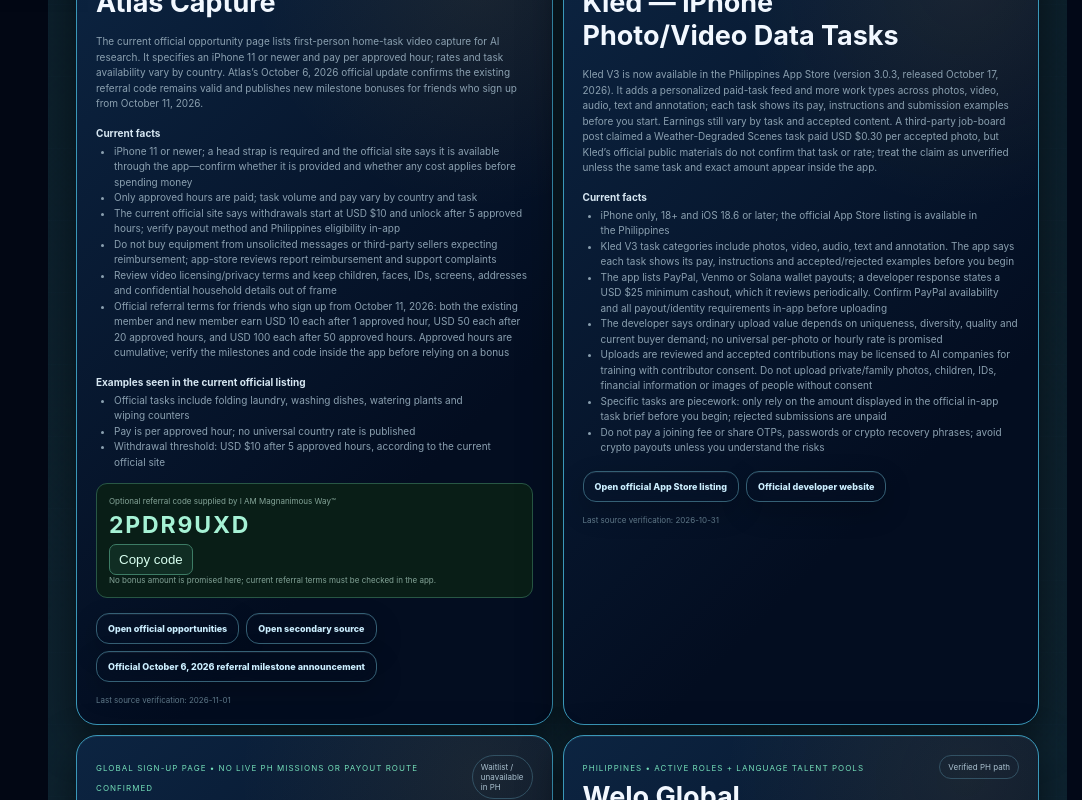
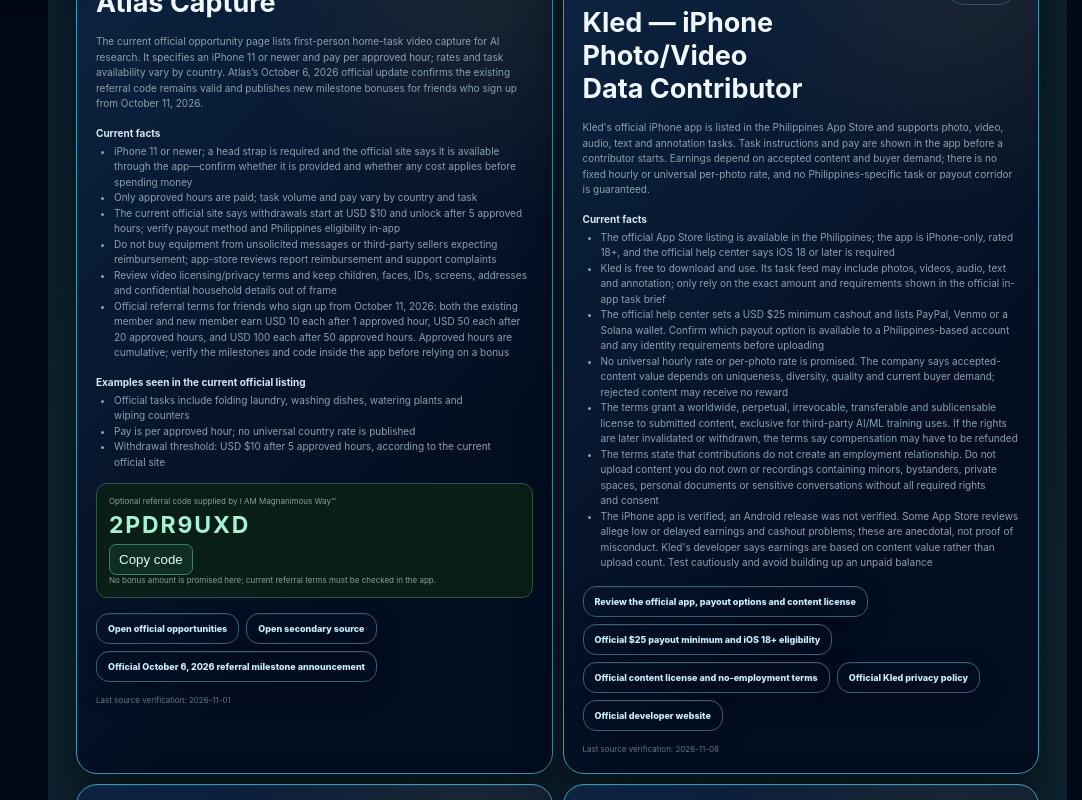
Before and after one commit to IAMGodmatters/IAMMagnanimousway.js, a Next.js app in the folder frontend/: page /opportunity-vault in a window 1280 px wide. Shown: the part 860-1660 px from the top of the page, without its empty margins (198-1280 px from the left). Built offline with nearby package versions, Linux system fonts and the light colour scheme; no server answers.

Commit message:
Update Opportunity Vault with AV Data and Kled terms
Add verified AV Data contributor entry and refresh Kled's official eligibility, payout, rights and privacy details. Preserve existing Vault records and filters.

```diff
--- a/frontend/app/opportunity-vault/page.tsx
+++ b/frontend/app/opportunity-vault/page.tsx
@@ -21,14 +21,31 @@ const opportunities:Opportunity[]=[
   verified:'2026-11-01'
  },
  {
-  id:'kled-iphone-data-tasks',name:'Kled — iPhone Photo/Video Data Tasks',status:'location-check',badge:'IPHONE ONLY • CONFIRM LIVE PH TASKS',
-  summary:'Kled V3 is now available in the Philippines App Store (version 3.0.3, released October 17, 2026). It adds a personalized paid-task feed and more work types across photos, video, audio, text and annotation; each task shows its pay, instructions and submission examples before you start. Earnings still vary by task and accepted content. A third-party job-board post claimed a Weather-Degraded Scenes task paid USD $0.30 per accepted photo, but Kled’s official public materials do not confirm that task or rate; treat the claim as unverified unless the same task and exact amount appear inside the app.',
-  requirements:['iPhone only, 18+ and iOS 18.6 or later; the official App Store listing is available in the Philippines','Kled V3 task categories include photos, video, audio, text and annotation. The app says each task shows its pay, instructions and accepted/rejected examples before you begin','The app lists PayPal, Venmo or Solana wallet payouts; a developer response states a USD $25 minimum cashout, which it reviews periodically. Confirm PayPal availability and all payout/identity requirements in-app before uploading','The developer says ordinary upload value depends on uniqueness, diversity, quality and current buyer demand; no universal per-photo or hourly rate is promised','Uploads are reviewed and accepted contributions may be licensed to AI companies for training with contributor consent. Do not upload private/family photos, children, IDs, financial information or images of people without consent','Specific tasks are piecework: only rely on the amount displayed in the official in-app task brief before you begin; rejected submissions are unpaid','Do not pay a joining fee or share OTPs, passwords or crypto recovery phrases; avoid crypto payouts unless you understand the risks'],
+  id:'kled-iphone-data-tasks',
+  name:'Kled — iPhone Photo/Video Data Contributor',
+  status:'location-check',
+  badge:'PH APP STORE • IPHONE / IOS 18+ • $25 MINIMUM • PAYOUT COUNTRY CHECK',
+  summary:"Kled's official iPhone app is listed in the Philippines App Store and supports photo, video, audio, text and annotation tasks. Task instructions and pay are shown in the app before a contributor starts. Earnings depend on accepted content and buyer demand; there is no fixed hourly or universal per-photo rate, and no Philippines-specific task or payout corridor is guaranteed.",
+  requirements:[
+   "The official App Store listing is available in the Philippines; the app is iPhone-only, rated 18+, and the official help center says iOS 18 or later is required",
+   "Kled is free to download and use. Its task feed may include photos, videos, audio, text and annotation; only rely on the exact amount and requirements shown in the official in-app task brief",
+   "The official help center sets a USD $25 minimum cashout and lists PayPal, Venmo or a Solana wallet. Confirm which payout option is available to a Philippines-based account and any identity requirements before uploading",
+   "No universal hourly rate or per-photo rate is promised. The company says accepted-content value depends on uniqueness, diversity, quality and current buyer demand; rejected content may receive no reward",
+   "The terms grant a worldwide, perpetual, irrevocable, transferable and sublicensable license to submitted content, exclusive for third-party AI/ML training uses. If the rights are later invalidated or withdrawn, the terms say compensation may have to be refunded",
+   "The terms state that contributions do not create an employment relationship. Do not upload content you do not own or recordings containing minors, bystanders, private spaces, personal documents or sensitive conversations without all required rights and consent",
+   "The iPhone app is verified; an Android release was not verified. Some App Store reviews allege low or delayed earnings and cashout problems; these are anecdotal, not proof of misconduct. Kled's developer says earnings are based on content value rather than upload count. Test cautiously and avoid building up an unpaid balance"
+  ],
   official:'https://apps.apple.com/ph/app/kled/id6752585718',
-  secondary:'https://kled.ai',
-  secondaryLabel:'Official developer website',
-  cta:'Open official App Store listing',
-  verified:'2026-10-31'
+  secondary:'https://help.kled.ai/article/what-is-kled-and-how-does-it-work',
+  secondaryLabel:'Official $25 payout minimum and iOS 18+ eligibility',
+  tertiary:'https://www.kled.ai/terms-of-service',
+  tertiaryLabel:'Official content license and no-employment terms',
+  moreLinks:[
+   {label:'Official Kled privacy policy',url:'https://www.kled.ai/privacy-policy'},
+   {label:'Official developer website',url:'https://kled.ai'}
+  ],
+  cta:'Review the official app, payout options and content license',
+  verified:'2026-11-08'
  },
  {
   id:'egovista-contributor-watch',name:'EgoVista — First-Person Photo/Video Data Contributor (Watchlist)',status:'waitlist',badge:'GLOBAL SIGN-UP PAGE • NO LIVE PH MISSIONS OR PAYOUT ROUTE CONFIRMED',
@@ -1072,6 +1089,34 @@ const opportunities:Opportunity[]=[
   secondaryLabel:"Official recruitment privacy policy and business identity",
   cta:"Apply through the official careers form",
   verified:"2026-11-06"
+ },
+ {
+  id:'av-data-contributor-ph',
+  name:'AV Data — Paid Everyday Video & Challenge Contributions',
+  status:'active-ph',
+  badge:'PHILIPPINES • WORLDWIDE EXCEPT EU • $20 STRIPE CASHOUT • HIGH PRIVACY / IP RISK',
+  summary:"AV Data's official site accepts adult contributors worldwide except the European Union. Contributors record everyday activities or rotating challenges and earn per qualifying approved minute; there is no public fixed hourly rate. Cashout starts at USD $20 through Stripe to a personal bank account.",
+  requirements:[
+   "Applicants must be 18+ and have a smartphone with a working camera. The official site says contributors are accepted worldwide except the EU; the Philippines App Store listing is live",
+   "The app is available on iOS and Android. The Philippine iPhone listing requires iOS 16.4 or later",
+   "Pay is per qualifying minute of approved video. Rates vary by location, challenge and quality; there is no published fixed hourly rate. New challenges rotate regularly",
+   "Cashout begins at USD $20 through Stripe to a personal bank account. AV Data says Stripe is supported in every country where it has contributors; select the Philippines as actual residence and confirm the local bank is offered before recording. The first payout takes 7–14 days and later payouts usually take 2–5 business days",
+   "U.S. citizens must complete a W-9 even while living abroad; AV Data's help center says W-8 is for non-U.S. persons. U.S. worldwide-income reporting and any Philippine tax obligations still apply. A 1099-K may be issued to eligible U.S. contributors who meet the IRS reporting threshold",
+   "The creator agreement assigns all right, title and interest in submitted videos to Syntropi in perpetuity, worldwide and without additional compensation. It also grants broad sublicensable rights to use faces, likenesses, voices, conversations and actions",
+   "AV Data's privacy policy says the company and its customers may process face-derived biometric data, precise location and information about non-users appearing in recordings for AI/ML, computer-vision and recognition work. Do not record minors, bystanders, private rooms, sensitive locations, IDs, screens or conversations without every required consent",
+   "Recent Philippine App Store reviews include an October 26 report of inability to cash out and an August complaint about low rates. These are unverified user reports, not proven misconduct; test cautiously and cash out early"
+  ],
+  official:'https://avdata.ai/',
+  secondary:'https://avdata.ai/terms.html',
+  secondaryLabel:'Official creator submission agreement and video rights assignment',
+  tertiary:'https://avdata.ai/privacy.html',
+  tertiaryLabel:'Official biometric, location and non-user data policy',
+  moreLinks:[
+   {label:'Official payout and tax guidance',url:'https://avdata.ai/help/categories/payments-and-taxes.html'},
+   {label:'Philippines App Store listing',url:'https://apps.apple.com/ph/app/av-data/id6741497723'}
+  ],
+  cta:'Review the rights and payout terms before recording',
+  verified:'2026-11-08'
  }
 ];
 
```
